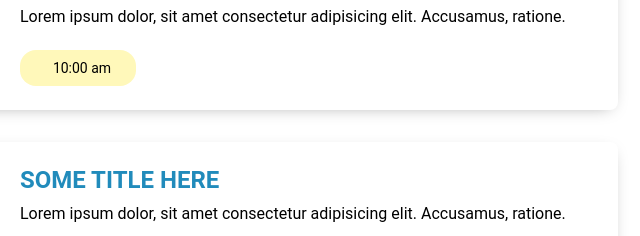
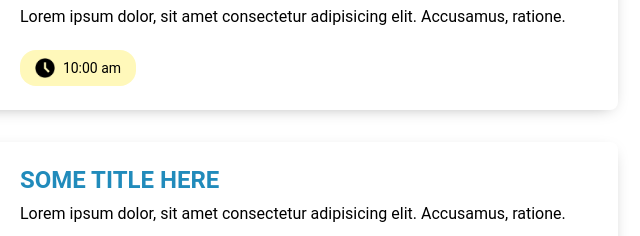
Before and after one commit to AayushiGoyal/event, a plain HTML site: page index.html in a window 1280 px wide. Shown: the part 183-419 px from the top of the page, 422-1062 px from the left. Drawn offline with Linux system fonts and the light colour scheme.

Commit message:
Update index.html

```diff
--- a/index.html
+++ b/index.html
@@ -27,7 +27,7 @@
           </div>
 
           <div class="event-timing">
-            <img src="images/time.png" alt="" /> 10:00 am
+            <img src="time.png" alt="" /> 10:00 am
           </div>
         </div>
       </div>
```
